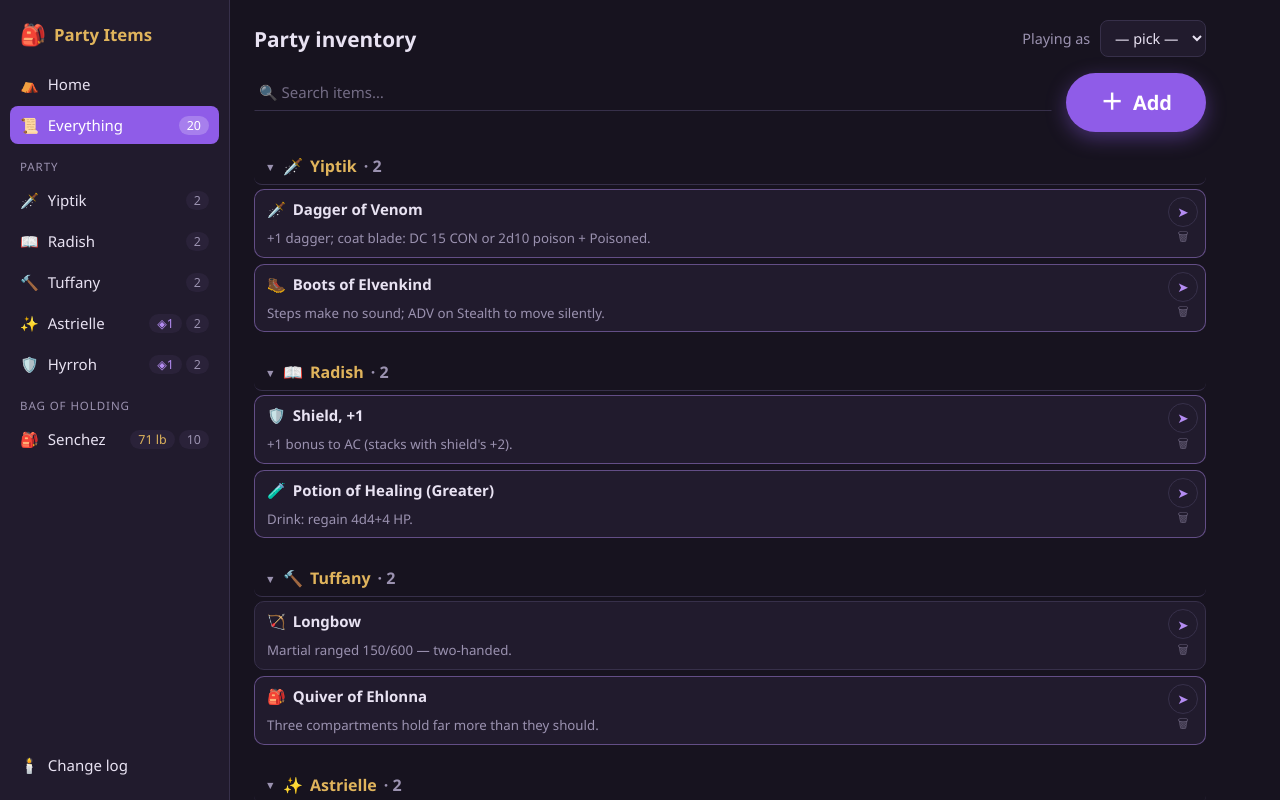
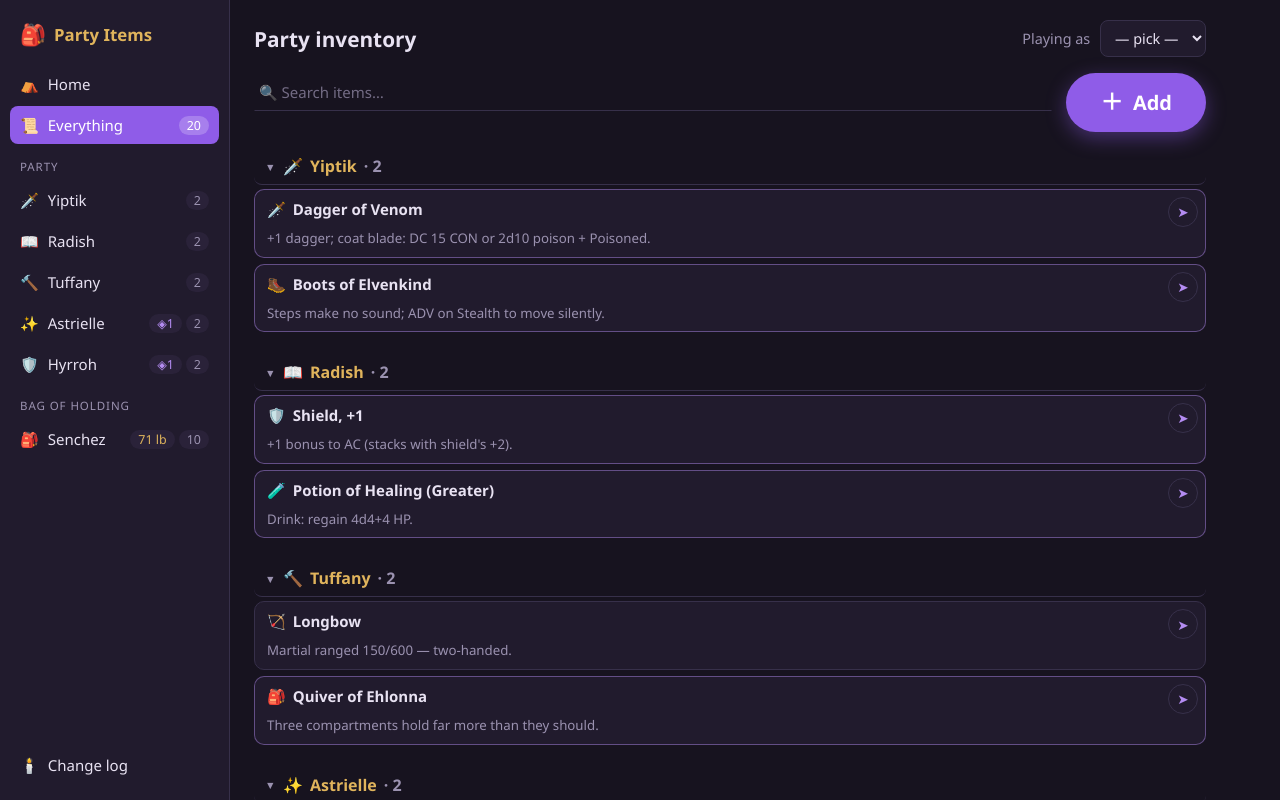
Before and after one commit to marilynjay/Party-Item-Manager, a React (Vite) app: page / in a window 1280 px wide. Both pictures are taken after a click on the button "Everything". Built offline with nearby package versions, Linux system fonts and the light colour scheme.

Commit message:
Show the corner trash icon only on expanded items
Co-Authored-By: Claude Opus 5 <noreply@anthropic.com>
Claude-Session: https://claude.ai/code/session_01HabvNxvzYTy7WhfpropqUW

```diff
--- a/src/components/ItemList.tsx
+++ b/src/components/ItemList.tsx
@@ -197,6 +197,7 @@ function ItemRow({
       >
         {menuOpen ? '✕' : '➤'}
       </button>
+      {view !== 'closed' && (
       <button
         type="button"
         className="item-trash"
@@ -209,6 +210,7 @@ function ItemRow({
       >
         🗑
       </button>
+      )}
       <div className="item-main" onClick={() => { setView(view === 'closed' ? 'detail' : 'closed'); setMenuOpen(false); }}>
         <span className="item-name">
           <span className="item-icon">{itemIcon(item)}</span>
```
